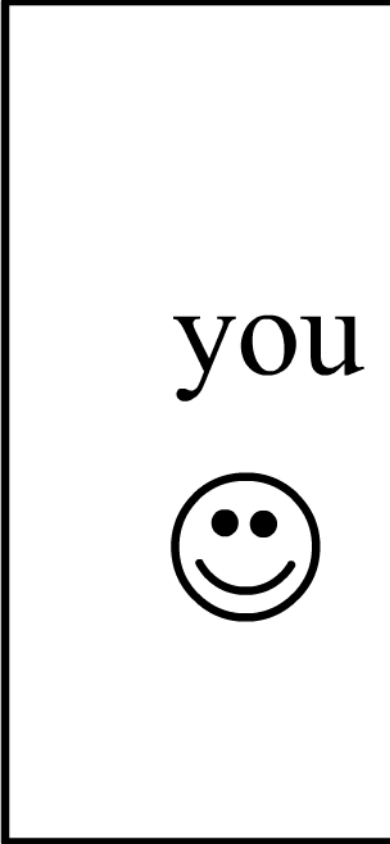
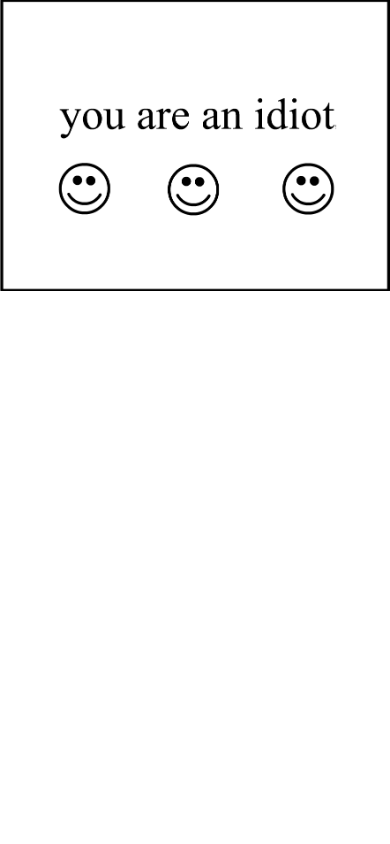
Before and after one commit to TheCommonSchoolHacker/youareanidiotremaded, a plain HTML site: page ogNoFlash/index.html in a window 390 px wide. Drawn offline with Linux system fonts and the light colour scheme.

Commit message:
Fix for mobile devices

```diff
--- a/ogNoFlash/index.html
+++ b/ogNoFlash/index.html
@@ -12,7 +12,11 @@
 <style>
 * { text-align: center; }
 html, body { margin: 0; height: 100%; overflow: hidden; }
-img { height: 100%; object-fit: cover; }
+img {
+	max-width: 100%;
+	height: auto;
+	width: auto\9; /* ie8 */
+}
 audio { display:none; }
 </style>
 </head>
```
Also changed, not shown: ogNoFlash/lol.html (+5 -1 lines).
